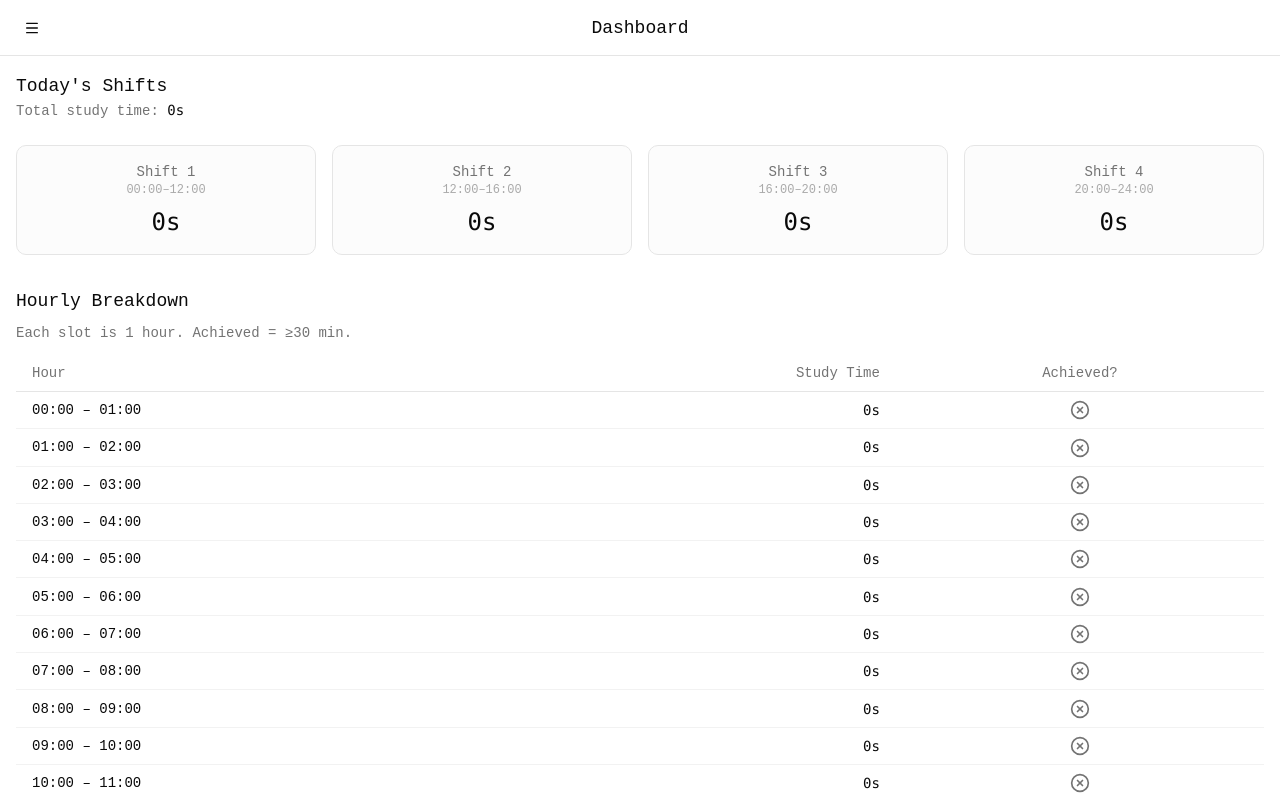
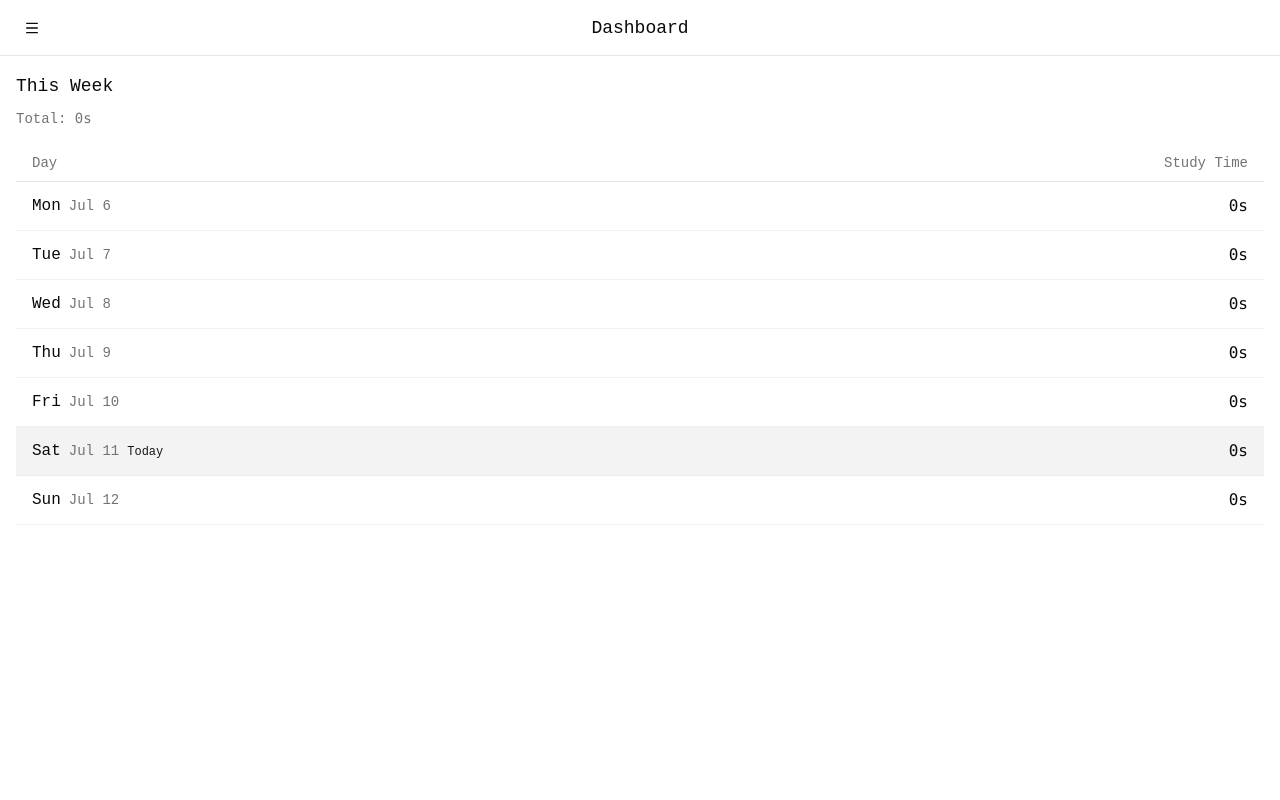
Before and after one commit to Sayantand938/study-tracker, a React (Vite) app: page /dashboard in a window 1280 px wide. Built offline with nearby package versions, Linux system fonts and the light colour scheme.

Commit message:
refactor: simplify Dashboard to only show weekly overview

```diff
--- a/src/components/dashboard/HourlyBreakdown.tsx
+++ b/src/components/dashboard/HourlyBreakdown.tsx
@@ -5,32 +5,29 @@ import { cn } from "@/lib/utils";
 import type { Session } from "@/types";
 
 interface HourlyBreakdownProps {
-    sessions: Session[];
-    activeSession: Session | null;
-    today: Date;
+    sessions: Session[];       // completed sessions for the selected date
+    date: Date;                // the date we're viewing
 }
 
-export function HourlyBreakdown({ sessions, activeSession, today }: HourlyBreakdownProps) {
-    const dayStart = startOfDay(today);
-    const dayEnd = endOfDay(today);
-    const todaysSessions = sessions.filter(
+export function HourlyBreakdown({ sessions, date }: HourlyBreakdownProps) {
+    const dayStart = startOfDay(date);
+    const dayEnd = endOfDay(date);
+
+    // Filter sessions that actually overlap this day (should already be filtered, but safe)
+    const daySessions = sessions.filter(
         (s) => s.startTime >= dayStart && s.startTime <= dayEnd
     );
-    if (activeSession && activeSession.startTime >= dayStart && activeSession.startTime <= dayEnd) {
-        if (!todaysSessions.find((s) => s.id === activeSession.id)) {
-            todaysSessions.push(activeSession);
-        }
-    }
 
     const hourlySlots: { hour: number; totalSeconds: number }[] = [];
     for (let h = 0; h < 24; h++) {
-        const slotStart = new Date(today);
+        const slotStart = new Date(date);
         slotStart.setHours(h, 0, 0, 0);
-        const slotEnd = new Date(today);
+        const slotEnd = new Date(date);
         slotEnd.setHours(h + 1, 0, 0, 0);
         let totalSec = 0;
-        for (const session of todaysSessions) {
-            const end = session.endTime || new Date();
+        for (const session of daySessions) {
+            // session.endTime is not null because we only pass completed sessions
+            const end = session.endTime!;
             const overlap = getOverlapSeconds(session.startTime, end, slotStart, slotEnd);
             totalSec += overlap;
         }
@@ -60,9 +57,9 @@ export function HourlyBreakdown({ sessions, activeSession, today }: HourlyBreakd
                             return (
                                 <tr key={slot.hour} className="border-b border-border/50 hover:bg-muted/50 transition-colors">
                                     <td className="py-2 px-4">
-                                        {format(new Date(today).setHours(slot.hour, 0, 0, 0), "HH:00")}
+                                        {format(new Date(date).setHours(slot.hour, 0, 0, 0), "HH:00")}
                                         {" – "}
-                                        {format(new Date(today).setHours(slot.hour + 1, 0, 0, 0), "HH:00")}
+                                        {format(new Date(date).setHours(slot.hour + 1, 0, 0, 0), "HH:00")}
                                     </td>
                                     <td className="py-2 px-4 text-right font-mono">{formatDuration(slot.totalSeconds)}</td>
                                     <td className="py-2 px-4 text-center">
--- a/src/pages/Dashboard.tsx
+++ b/src/pages/Dashboard.tsx
@@ -1,31 +1,12 @@
-import { ShiftWidgets } from "@/components/history/ShiftWidgets";
-import { TodaySummary } from "@/components/dashboard/TodaySummary";
-import { HourlyBreakdown } from "@/components/dashboard/HourlyBreakdown";
 import { WeeklyOverview } from "@/components/dashboard/WeeklyOverview";
 import useTimerStore from "@/store/timerStore";
-import { isSameDay } from "date-fns";
 
 export function Dashboard() {
     const history = useTimerStore((state) => state.history);
-    const activeSession = useTimerStore((state) => state.activeSession);
-    const currentTime = useTimerStore((state) => state.time);
     const today = new Date();
-
-    const completedToday = history.filter(
-        (session) => session.endTime !== null && isSameDay(session.startTime, today)
-    );
-    const completedTodayTotal = completedToday.reduce((sum, s) => sum + s.duration, 0);
-
-    let todayTotal = completedTodayTotal;
-    if (activeSession && isSameDay(activeSession.startTime, today)) {
-        todayTotal = completedTodayTotal + currentTime;
-    }
 
     return (
         <div className="space-y-6">
-            <TodaySummary todayTotal={todayTotal} activeSession={activeSession} today={today} />
-            <ShiftWidgets sessions={completedToday} />
-            <HourlyBreakdown sessions={history} activeSession={activeSession} today={today} />
             <WeeklyOverview history={history} today={today} />
         </div>
     );
--- a/src/pages/History.tsx
+++ b/src/pages/History.tsx
@@ -1,5 +1,7 @@
 import { useState, useMemo } from "react";
 import { HistoryTable } from "@/components/history/HistoryTable";
+import { ShiftWidgets } from "@/components/history/ShiftWidgets";
+import { HourlyBreakdown } from "@/components/dashboard/HourlyBreakdown";
 import useTimerStore from "@/store/timerStore";
 import { Button } from "@/components/ui/button";
 import { Calendar } from "@/components/ui/calendar";
@@ -12,26 +14,21 @@ export function History() {
     const [selectedDate, setSelectedDate] = useState<Date>(new Date());
 
     const filteredHistory = useMemo(() => {
-        return history.filter((session) =>
-            session.endTime !== null && isSameDay(session.startTime, selectedDate)
+        return history.filter(
+            (session) => session.endTime !== null && isSameDay(session.startTime, selectedDate)
         );
     }, [history, selectedDate]);
 
     return (
-        <div className="flex flex-col space-y-3">
+        <div className="flex flex-col space-y-4 pb-4 sm:pb-6">
+            {/* Date picker header */}
             <div className="flex w-full items-center justify-center gap-2">
                 <span className="text-sm font-medium sm:text-base">
                     Sessions from {format(selectedDate, "MMM d, yyyy")}
                 </span>
-
                 <Popover>
                     <PopoverTrigger>
-                        <Button
-                            variant="outline"
-                            size="icon"
-                            className="h-9 w-9"
-                            aria-label="Pick a date"
-                        >
+                        <Button variant="outline" size="icon" className="h-9 w-9" aria-label="Pick a date">
                             <CalendarIcon className="h-4 w-4" />
                         </Button>
                     </PopoverTrigger>
@@ -45,7 +42,20 @@ export function History() {
                 </Popover>
             </div>
 
-            <HistoryTable sessions={filteredHistory} />
+            {/* Shift-wise distribution */}
+            <div>
+                <h3 className="text-lg font-medium mb-2">Shift-wise Distribution</h3>
+                <ShiftWidgets sessions={filteredHistory} />
+            </div>
+
+            {/* Hourly breakdown */}
+            <HourlyBreakdown sessions={filteredHistory} date={selectedDate} />
+
+            {/* Session details */}
+            <div>
+                <h3 className="text-lg font-medium mb-2">Session Details</h3>
+                <HistoryTable sessions={filteredHistory} />
+            </div>
         </div>
     );
 }
```
